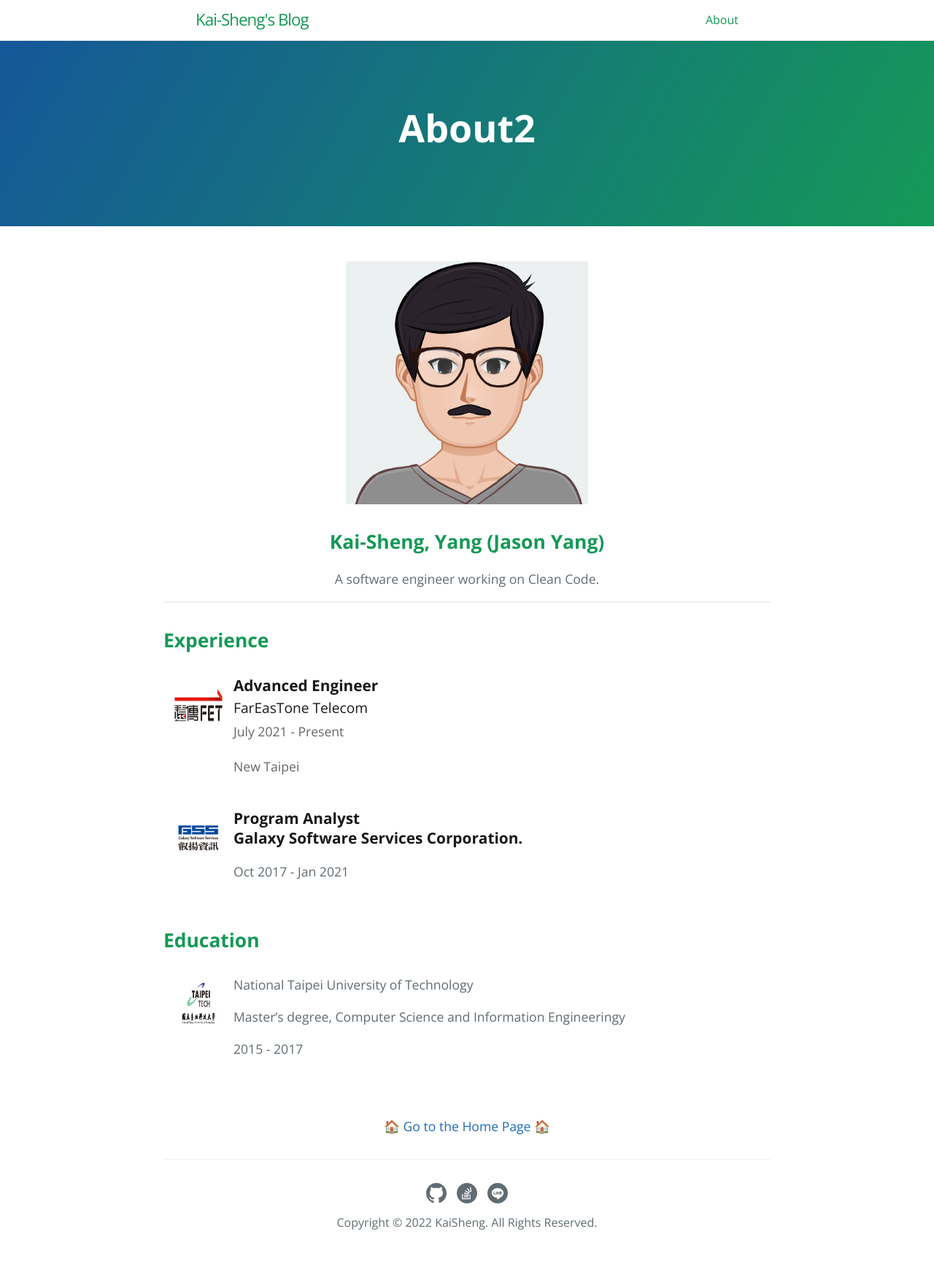
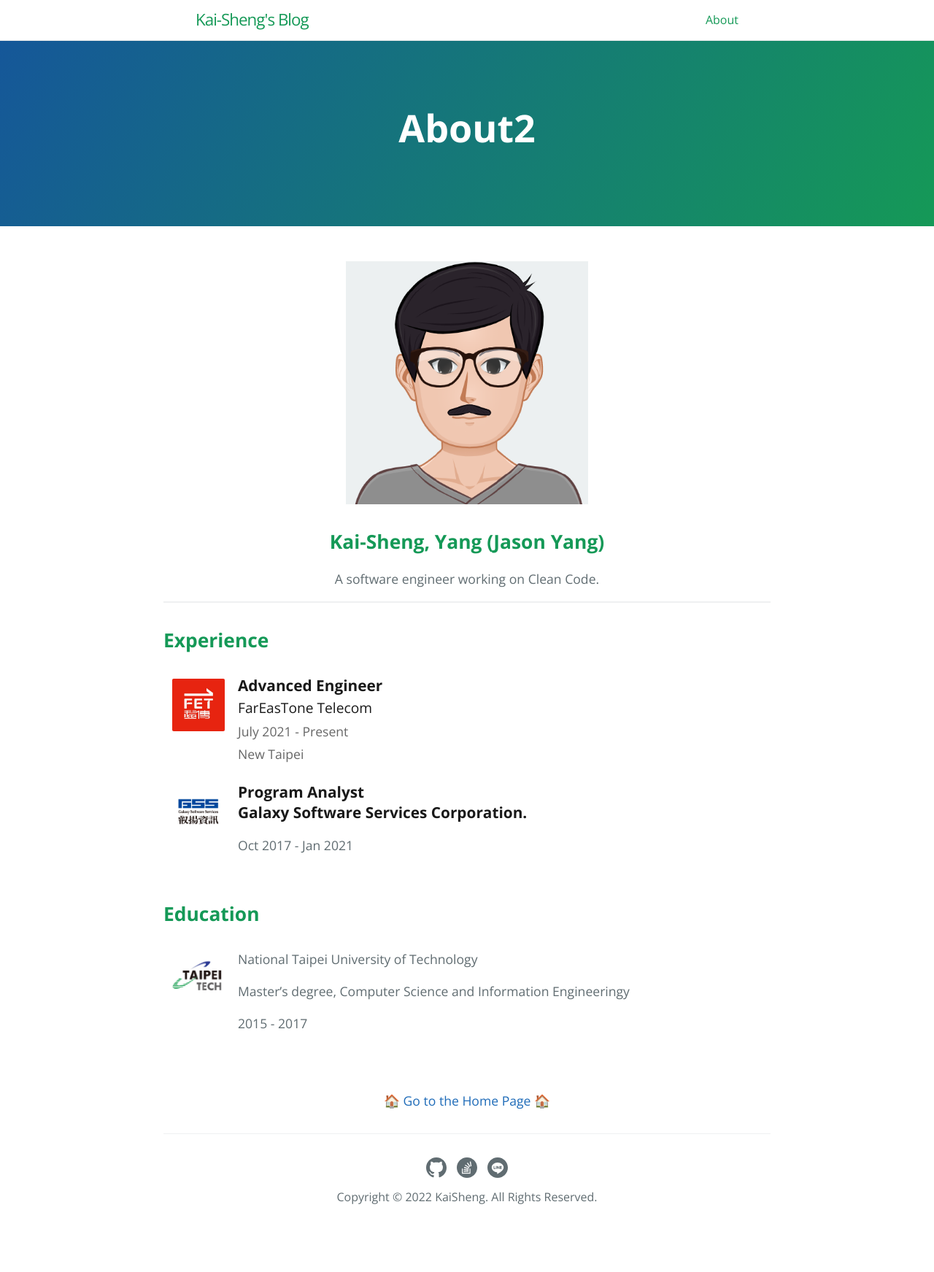
Before and after one commit to KaiSheng714/KaiSheng714.github.io, a Jekyll site: the page built from about2.html, in a window 1280 px wide. Shown: the whole page at 73% size. Built offline with Jekyll 4.4.1, drawn with Linux system fonts in a browser that asks for light colours; after the commit the page ends 1708 px from its top, so only the background shows below that.

Commit message:
profile2

```diff
--- a/_sass/blog/_layout.scss
+++ b/_sass/blog/_layout.scss
@@ -190,7 +190,7 @@ img[src*="size=small"] {
 .profile-section-card_image {
   -ms-flex-negative: 0;
   flex-shrink: 0;
-  margin-right: 4px;
+  margin-right: 10px;
   width: 80px;
   height: 80px;
   -webkit-box-sizing: border-box;
@@ -239,3 +239,7 @@ img[src*="size=small"] {
   vertical-align: baseline;
   background: transparent;
 }
+
+.profile-section-card_meta p {
+  margin: 0 !important;
+}
```
Also changed, not shown: assets/image/profile-fareastone.png, assets/image/profile-ntut.png.
